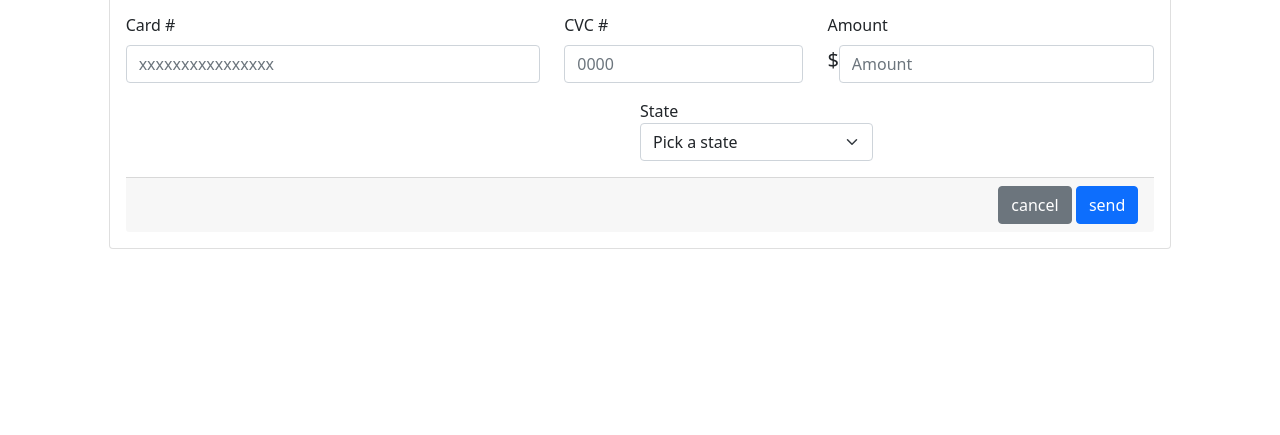
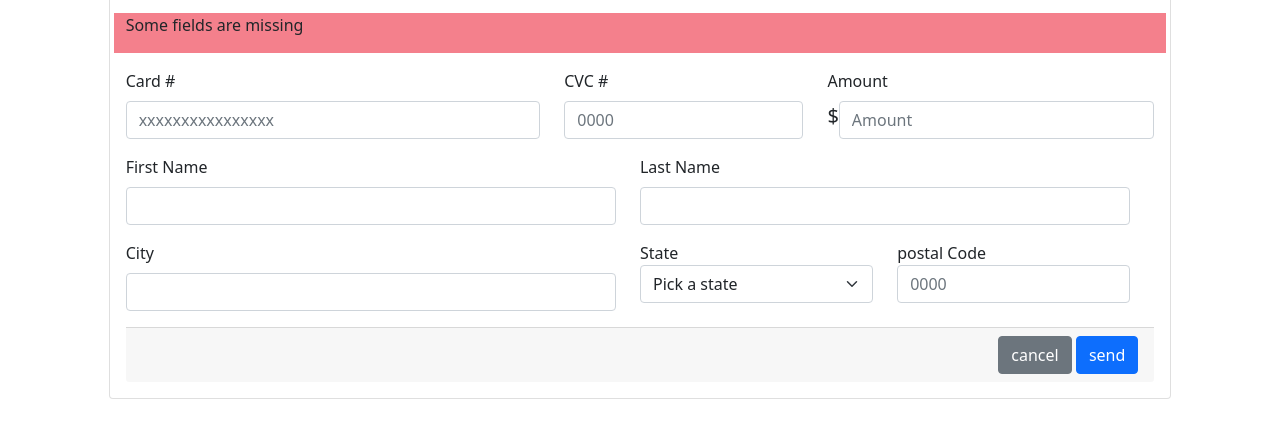
Before and after one commit to 4GeeksAcademy/DanielO-HTML5-Form-Project, a plain HTML site: page index.html in a window 1280 px wide. Shown: the part 117-552 px from the top of the page. Drawn offline with nearby package versions, Linux system fonts and the light colour scheme.

Commit message:
all rows in

```diff
--- a/index.html
+++ b/index.html
@@ -22,6 +22,12 @@
         <div class="card-body">
           <div class="row">
             <div class="col-12"></div>
+          </div>
+
+          <div class="row">
+            <div class="col-12 text-start mb-3" style="background-color: #f4808c;">
+              <p>Some fields are missing</p>
+            </div>
           </div>
 
           <div class="row">
@@ -60,16 +66,43 @@
             </div>
 
             <div class="row">
-              <div class="col-6"></div>
-              <div class="col-6"></div>
+              <div class="col-6">
+                <div class="text-center">
+                  <div class="text-start">
+                    <label for="Firs-Name" class="form-label">
+                      First Name
+                    </label>
+                    <input type="text" class="form-control" id="first-name" placeholder="" minlength="16" maxlength="16"
+                      required />
+                  </div>
+                </div>
+              </div>
+
+              <div class="col-6">
+                <div class="mb-3 text-start">
+                  <label for="Last Name" class="form-label">
+                    Last Name
+                  </label>
+                  <input type="text" class="form-control" id="card number" placeholder="" minlength="16" maxlength="16"
+                    required />
+                </div>
+              </div>
             </div>
 
             <div class="row">
-              <div class="col-6"></div>
+              <div class="col-6">
+                <div class="mb-3 text-start">
+                  <label for="City" class="form-label">
+                    City
+                  </label>
+                  <input type="text" class="form-control" id="City" placeholder="" minlength="3" maxlength="4"
+                    required />
+                </div>
+              </div>
+
               <div class="col-3">
                 <div class="mb-3 text-start">
-                  <label
-                      for="us-state">
+                  <label for="us-state">
                     State
                   </label>
                   <select class="form-select" aria-label="Default select example">
@@ -81,7 +114,15 @@
 
                 </div>
               </div>
-              <div class="col-3"></div>
+              <div class="col-3">
+                <div class="mb-3 text-start">
+                  <label for="postal-code" class="postal-code">
+                    postal Code
+                  </label>
+                  <input type="text" class="form-control" id="CVC #" placeholder="0000" minlength="3" maxlength="4"
+                    required />
+                </div>
+              </div>
             </div>
             <div class="row">
               <div class="col-6"></div>
```
